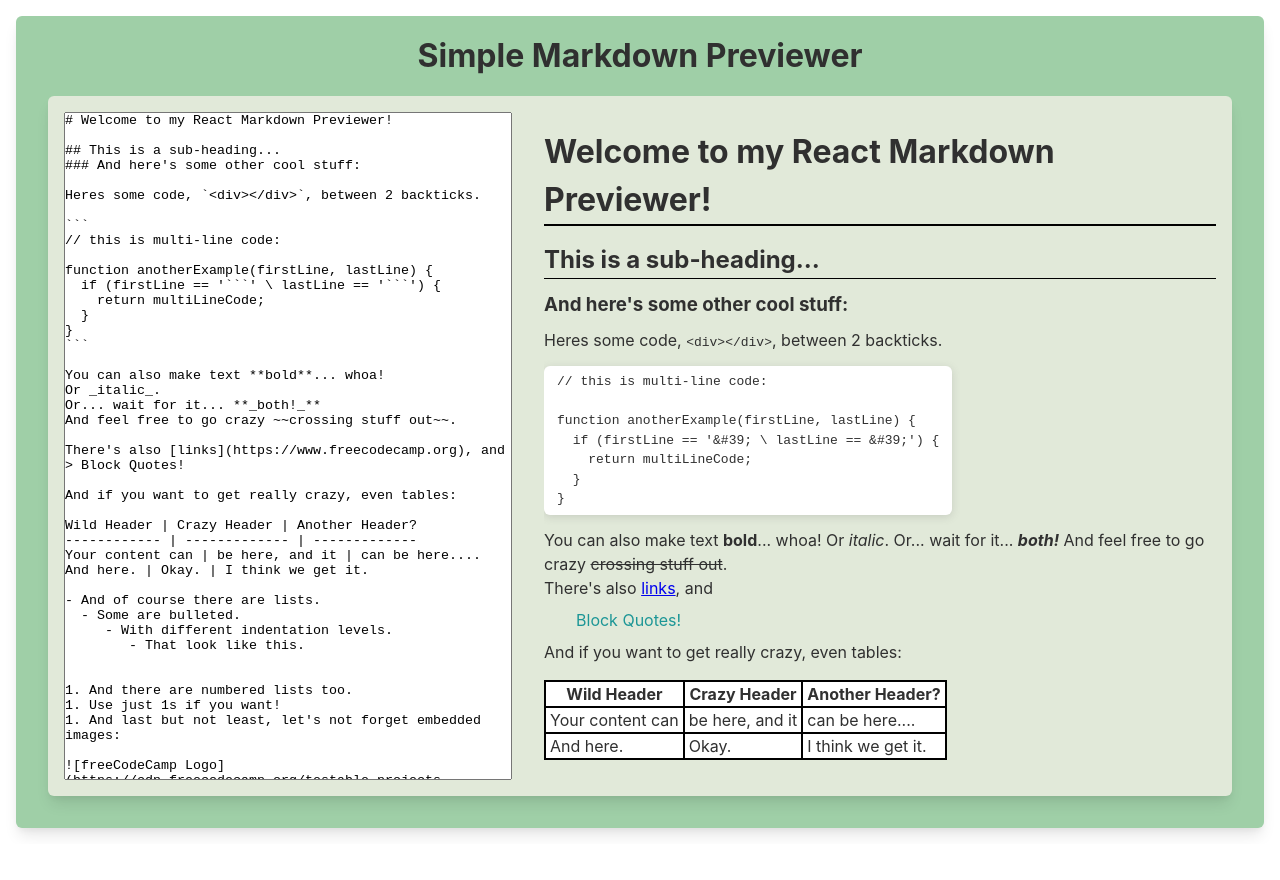
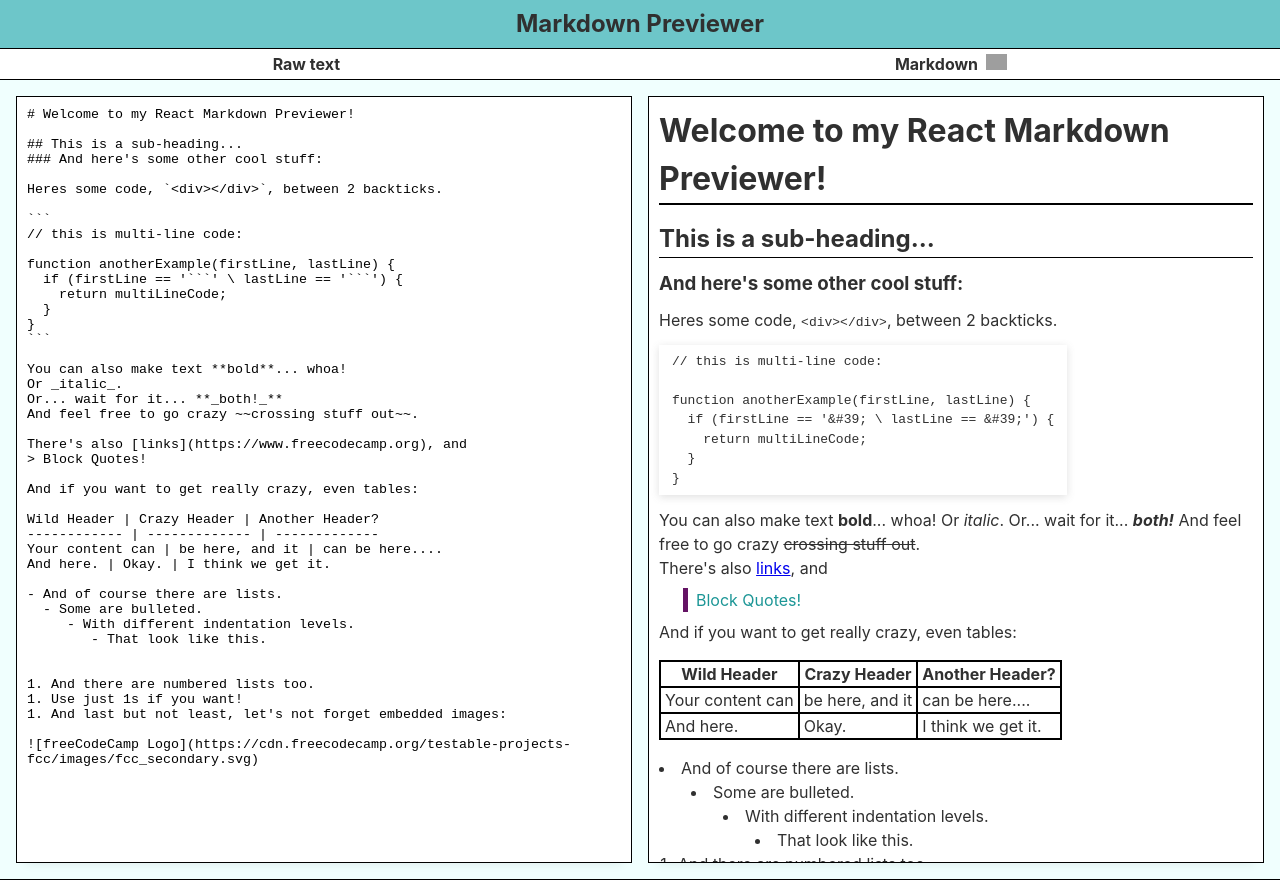
Before and after one commit to weakbox/FCC-Markdown-Previewer, a React (Vite) app: page / in a window 1280 px wide. Before the commit the page ends 844 px from the top, so only its background shows below. Built offline with nearby package versions, Linux system fonts and the light colour scheme; grey boxes are pictures that could not be loaded.

Commit message:
Modified the design for a more classic look.

```diff
--- a/src/App.css
+++ b/src/App.css
@@ -4,21 +4,33 @@
   box-sizing: border-box;
 }
 
-.background {
-  padding: 0 2em 2em;
-  margin: 1em;
-  background-color: rgb(159, 207, 167);
-  border-radius: 6px;
-  box-shadow: rgba(0, 0, 0, 0.1) 0px 10px 15px -3px, rgba(0, 0, 0, 0.05) 0px 4px 6px -2px;
+.app-container {
   display: flex;
-  flex-direction: column;
-  justify-content: center;
+  flex-flow: column nowrap;
+}
+
+#header {
+  background-color: rgb(109, 198, 201);
+  padding: 0.25em;
+  border-bottom: 1px solid black;
+  text-align: center;
+}
+
+.labels {
+  display: flex;
+  flex-flow: row nowrap;
+  justify-content: space-around;
   align-items: center;
   align-content: center;
+  border-bottom: 1px solid black;
+  padding: 0.2em;
+  font-weight: bold;
+  gap: 1em;
 }
 
-h1 {
-  margin: 0.5em 0;
+.labels img {
+  height: 1em;
+  padding-left: 0.5em;
 }
 
 .markdown-container {
@@ -27,26 +39,32 @@ h1 {
   justify-content: space-around;
   align-items: flex-start;
   align-content: center;
-  gap: 2em;
+  gap: 1em;
   padding: 1em;
-  background-color: rgb(225, 233, 217);
-  border-radius: 6px;
-  box-shadow: rgba(0, 0, 0, 0.1) 0px 10px 15px -3px, rgba(0, 0, 0, 0.05) 0px 4px 6px -2px;
-  height: 700px;
-  width: 100%;
+  background-color: rgb(240, 255, 254);
+  border-bottom: 1px solid black;
+  height: 100vh;
 }
 
-textarea {
-  height: 100%;
-  width: 40%;
+#editor {
+  padding: 10px;
+  height: auto;
+  width: 50%;
   overflow-y: auto;
   resize: none;
+  box-shadow: rgba(33, 35, 38, 0.1) 0px 10px 10px -10px;
+  border: 1px solid black;
+  height: 100%;
 }
 
 #preview {
   height: 100%;
-  width: 60%;
   overflow-y: auto;
+  width: 50%;
+  border: 1px solid black;
+  padding: 10px;
+  background-color: white;
+  box-shadow: rgba(33, 35, 38, 0.1) 0px 10px 10px -10px;
 }
 
 /* Elements within the Markdown preview: */
@@ -54,7 +72,6 @@ textarea {
   background-color: rgb(255, 255, 255);
   margin: 1em 0;
   padding: 0.5em 1em;
-  border-radius: 6px;
   box-shadow: rgba(99, 99, 99, 0.2) 0px 2px 8px 0px;
   width: fit-content;
 }
@@ -85,10 +102,12 @@ textarea {
 }
 
 #preview blockquote {
-  margin-left: 2em;
+  padding-left: 0.5em;
+  margin-left: 1.5em;
   margin-top: 0.5em;
   margin-bottom: 0.5em;
   color:rgb(28, 150, 150);
+  border-left: 5px solid rgb(100, 19, 100);
 }
 
 #preview ul {
--- a/src/App.tsx
+++ b/src/App.tsx
@@ -60,8 +60,12 @@ function App() {
 
   return (
     <>
-      <div className="background">
-        <h1>Simple Markdown Previewer</h1>
+      <div className="app-container">
+        <h2 id="header">Markdown Previewer</h2>
+        <div className="labels">
+          <p>Raw text</p>
+          <p>Markdown<img src="https://upload.wikimedia.org/wikipedia/commons/thumb/4/48/Markdown-mark.svg/312px-Markdown-mark.svg.png"></img></p>
+        </div>
         <div className="markdown-container">
           <textarea
             id="editor"
```
